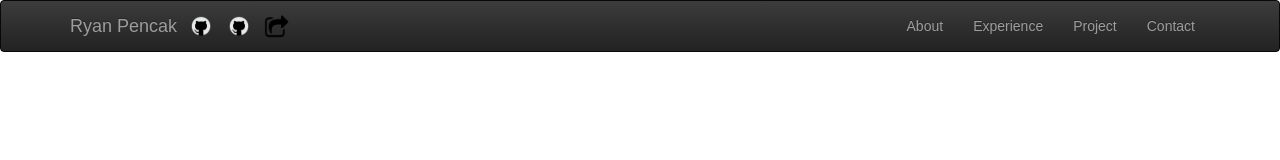
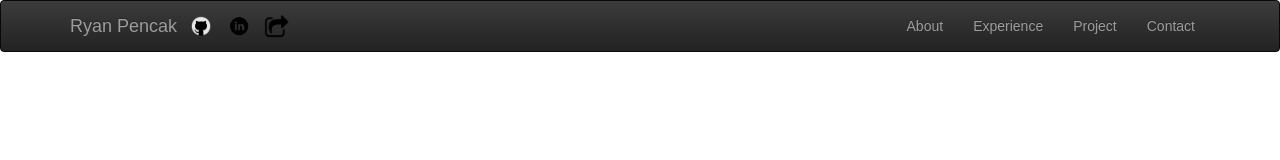
Before and after one commit to danielpencak/ryanPencak, a React (Create React App) app: page / in a window 1280 px wide. Shown: the top 160 px of the page. Built offline with nearby package versions, Linux system fonts and the light colour scheme.

Commit message:
Adjust icons

```diff
--- a/src/Header/Header.js
+++ b/src/Header/Header.js
@@ -1,7 +1,7 @@
 import React, { Component } from 'react';
 import { Navbar, NavItem, Nav} from 'react-bootstrap';
 import GitHubLogo from './Assets/github.png';
-// import LinkedInLogo from './Assets/linkedin.png';
+import LinkedInLogo from './Assets/linkedin.png';
 import Resume from './Assets/ryanpencak.pdf';
 import Share from './Assets/share.png';
 import './Header.css';
@@ -19,7 +19,7 @@ export default class Header extends Component {
                 <img className="gitHubLogo" src={ GitHubLogo } alt={ 'GitHub' } />
               </a>
               <a className="anchors" href="https://github.com/RyanPencak">
-                <img className="gitHubLogo" src={ GitHubLogo } alt={ 'GitHub' } />
+                <img className="gitHubLogo" src={ LinkedInLogo } alt={ 'GitHub' } />
               </a>
               {/* <a className="anchors" href="https://github.com/RyanPencak">
                 <img className="linkedInLogo" src={ LinkedInLogo } alt={ 'LinkedIn' } />
```
Also changed, not shown: src/Header/Assets/linkedin.png (added).
